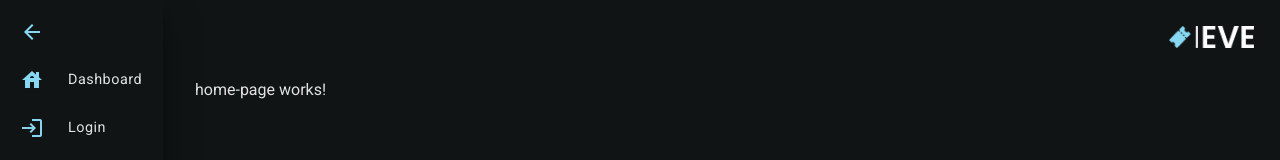
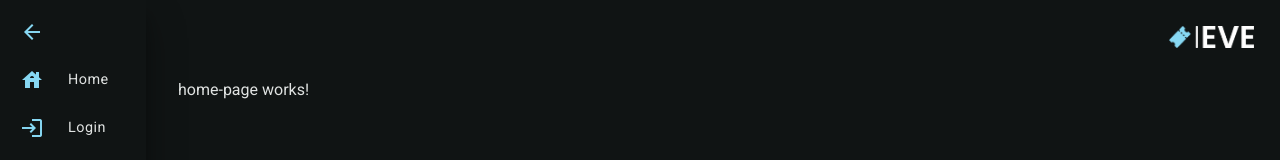
Before and after one commit to szymonaszek01/eve-ticketing-frontend, an Angular app: page / in a window 1280 px wide. Shown: the top 160 px of the page. Built offline with nearby package versions, Linux system fonts and the light colour scheme.

Commit message:
updating sidebar and global styles

```diff
--- a/src/app/public/public-page.component.html
+++ b/src/app/public/public-page.component.html
@@ -1 +1 @@
-<app-side-bar></app-side-bar>
+<app-side-bar [routeList]="this.routeList"></app-side-bar>
--- a/src/app/public/public-page.component.ts
+++ b/src/app/public/public-page.component.ts
@@ -1,6 +1,7 @@
 import { Component } from '@angular/core';
 import { Router, RouterOutlet } from '@angular/router';
 import { SideBarComponent } from './shared/components/side-bar/side-bar.component';
+import { SideBarRoute } from './shared/model/SideBarRoute';
 
 @Component({
   selector: 'app-public-page',
@@ -15,8 +16,27 @@ export class PublicPageComponent {
 
   protected router: Router;
 
+  protected routeList: SideBarRoute[];
+
   constructor(router: Router) {
     this.router = router;
+    this.routeList = [{
+      path: '/',
+      icon: 'house',
+      label: 'Home'
+    }, {
+      path: '/login',
+      icon: 'login',
+      label: 'Login'
+    }, {
+      path: '/contact',
+      icon: 'mail',
+      label: 'Contact'
+    }, {
+      path: '/settings',
+      icon: 'settings',
+      label: 'Settings'
+    }];
   }
 
   protected navigate(routeName: string): void {
--- a/src/app/public/shared/components/side-bar/side-bar.component.html
+++ b/src/app/public/shared/components/side-bar/side-bar.component.html
@@ -1,36 +1,21 @@
 <mat-toolbar>
+  <button *ngIf="this.isMobile" mat-icon-button aria-label="Menu icon" (click)="this.toggleMenu()">
+    <mat-icon>menu</mat-icon>
+  </button>
   <img ngSrc="assets/logo.png" alt="logo" height="382" width="1500">
 </mat-toolbar>
 <mat-sidenav-container autosize="true">
-  <mat-sidenav [ngClass]="!isCollapsed ? 'expanded' : ''" [mode]="isMobile ? 'over' : 'side'" [opened]="!isMobile">
+  <mat-sidenav [ngClass]="!this.isCollapsed ? 'expanded' : ''" [mode]="'side'" [opened]="!this.isMobile">
     <mat-nav-list>
-      <a mat-list-item (click)="toggleMenu()">
+      <a mat-list-item (click)="this.toggleMenu()">
         <span class="entry">
-          <mat-icon>{{isCollapsed ? 'arrow_forward' : 'arrow_back'}}</mat-icon>
+          <mat-icon>{{this.isCollapsed ? 'arrow_forward' : 'arrow_back'}}</mat-icon>
         </span>
       </a>
-      <a mat-list-item href="/">
+      <a *ngFor="let route of this.routeList" mat-list-item href="{{route.path}}">
         <span class="entry">
-          <mat-icon>house</mat-icon>
-          <span *ngIf="!isCollapsed">Dashboard</span>
-        </span>
-      </a>
-      <a mat-list-item href="/">
-        <span class="entry">
-          <mat-icon>login</mat-icon>
-          <span *ngIf="!isCollapsed">Login</span>
-        </span>
-      </a>
-      <a mat-list-item href="/">
-        <span class="entry">
-          <mat-icon>mail</mat-icon>
-          <span *ngIf="!isCollapsed">Contact</span>
-        </span>
-      </a>
-      <a mat-list-item href="/">
-        <span class="entry">
-          <mat-icon>settings</mat-icon>
-          <span *ngIf="!isCollapsed">Settings</span>
+          <mat-icon>{{route.icon}}</mat-icon>
+          <span *ngIf="!this.isCollapsed">{{route.label}}</span>
         </span>
       </a>
     </mat-nav-list>
--- a/src/app/public/shared/components/side-bar/side-bar.component.scss
+++ b/src/app/public/shared/components/side-bar/side-bar.component.scss
@@ -1,23 +1,28 @@
-// colors
-$primary: #ffffff;
-$secondary: #87d8f3;
-$dimWhite: rgba(255, 255, 255, 0.7);
-$gray30Percentage: rgba(217, 217, 217, 0.3);
+@import "src/styles";
 
 mat-toolbar {
   width: 100%;
   justify-content: right;
+
+  @media screen and (max-width: $breakpoint_first) {
+    display: flex;
+    align-items: center;
+    justify-content: space-between;
+  }
 
   img {
     margin-top: 10px;
     margin-right: 10px;
     width: 85px;
     height: auto;
+
+    @media screen and (max-width: $breakpoint_first) {
+      margin-top: 0;
+      margin-right: 0;
+      width: 75px
+    ;
+    }
   }
-}
-
-span {
-  font-size: 0.9rem;
 }
 
 mat-icon {
@@ -37,7 +42,7 @@ mat-sidenav {
   width: 4rem;
   box-shadow: 0 19px 38px rgba(0, 0, 0, 0.30), 0 15px 12px rgba(0, 0, 0, 0.22);
 
-  .entry{
+  .entry {
     display: flex;
     align-items: center;
     justify-content: left;
@@ -46,11 +51,15 @@ mat-sidenav {
   }
 }
 
-mat-sidenav-content{
+mat-sidenav-content {
   padding-left: 2rem;
   padding-right: 2rem;
 }
 
 .expanded {
   width: auto;
+
+  @media screen and (max-width: $breakpoint_first) {
+    width: 100%;
+  }
 }
--- a/src/app/public/shared/components/side-bar/side-bar.component.ts
+++ b/src/app/public/shared/components/side-bar/side-bar.component.ts
@@ -1,4 +1,4 @@
-import { Component, ViewChild } from '@angular/core';
+import { Component, Input, ViewChild } from '@angular/core';
 import { MatSidenav, MatSidenavModule } from '@angular/material/sidenav';
 import { BreakpointObserver } from '@angular/cdk/layout';
 import { MatIconModule } from '@angular/material/icon';
@@ -8,6 +8,7 @@ import { MatListModule } from '@angular/material/list';
 import { CommonModule, NgOptimizedImage } from '@angular/common';
 import { FormsModule } from '@angular/forms';
 import { RouterOutlet } from '@angular/router';
+import { SideBarRoute } from '../../model/SideBarRoute';
 
 @Component({
   selector: 'app-side-bar',
@@ -29,21 +30,27 @@ import { RouterOutlet } from '@angular/router';
 
 export class SideBarComponent {
 
+  @Input()
+  public routeList: SideBarRoute[];
+
   @ViewChild(MatSidenav)
   protected sidenav!: MatSidenav;
 
-  protected isMobile = true;
+  protected isMobile: boolean;
 
-  protected isCollapsed = false;
+  protected isCollapsed: boolean;
 
   private observer: BreakpointObserver;
 
   constructor(observer: BreakpointObserver) {
+    this.isMobile = true;
+    this.isCollapsed = false;
     this.observer = observer;
+    this.routeList = [];
   }
 
   ngOnInit(): void {
-    this.observer.observe(['(max-width: 800px)']).subscribe((screenSize) => {
+    this.observer.observe(['(max-width: 768px)']).subscribe((screenSize) => {
       this.isMobile = screenSize.matches;
     });
   }
--- /dev/null
+++ b/src/app/public/shared/model/SideBarRoute.ts
@@ -0,0 +1,6 @@
+import { Route } from '@angular/router';
+
+export interface SideBarRoute extends Route {
+  icon: string;
+  label: string;
+}
--- a/src/styles.scss
+++ b/src/styles.scss
@@ -34,11 +34,32 @@ $eve-ticketing-frontend-theme: mat.define-theme((
 // @include mat.color-variants-backwards-compatibility($theme);
 /* You can add global styles to this file, and also import other style files */
 
+// COLORS
+$primary: #ffffff;
+$secondary: #87d8f3;
+$dimWhite: rgba(255, 255, 255, 0.7);
+$gray30Percentage: rgba(217, 217, 217, 0.3);
+
+// BREAKPOINTS
+$breakpoint_first: 768px;
+$breakpoint_second: 380px;
+$breakpoint_third: 180px;
+
+// FONT
+$font_family: Roboto, 'Helvetica Neue', sans-serif;
+$font_size_small: 0.7rem;
+$font_size_normal: 0.9rem;
+$font_size_large: 2rem;
+
+// GLOBAL STYLES
 html, body {
   height: 100%;
+  margin: 0;
+  font-family: $font_family;
+  overflow-wrap: break-word;
+  word-wrap: break-word;
 }
 
-body {
-  margin: 0;
-  font-family: Roboto, "Helvetica Neue", sans-serif;
+span {
+  font-size: $font_size_normal;
 }
```
